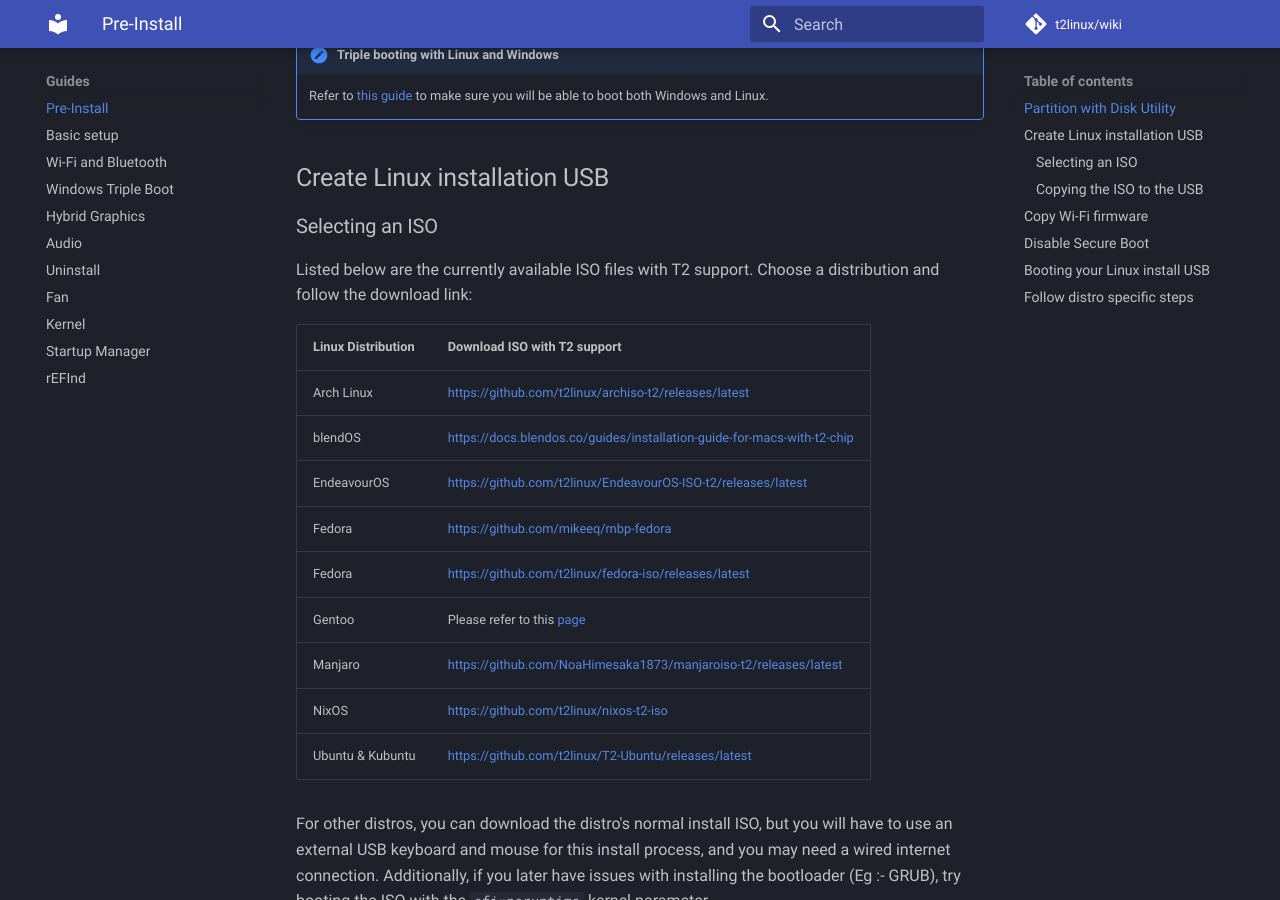
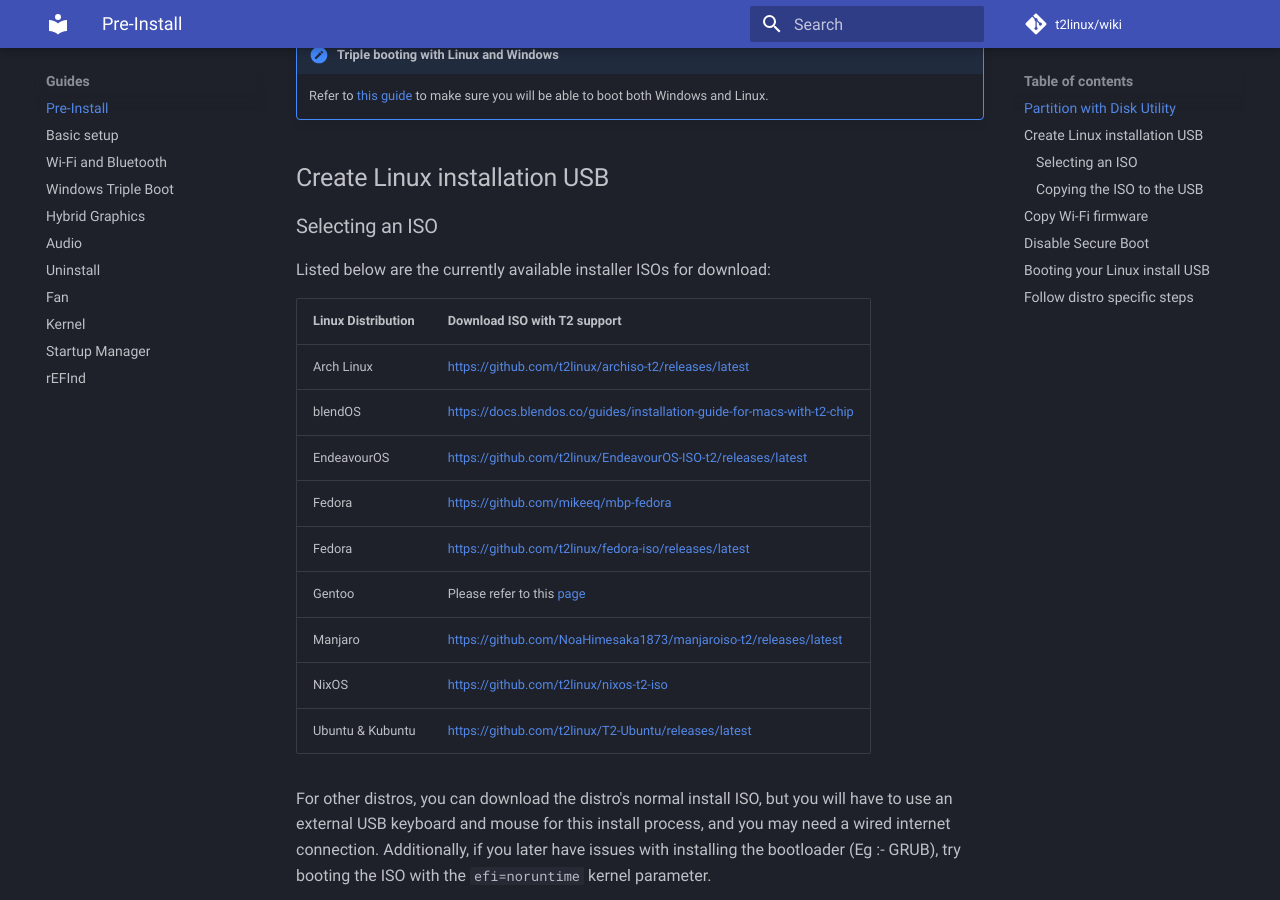
Before and after one commit to t2linux/wiki, an MkDocs documentation site: the page built from docs/guides/preinstall.md, in a window 1280 px wide and 900 px high, scrolled down 544 px. Built offline with MkDocs 1.6.1 and Material for MkDocs 9.7.7, drawn with Linux system fonts in a browser that asks for light colours; comment, search, counter and statistics services are not loaded.

Commit message:
Updated as suggested

```diff
--- a/docs/guides/preinstall.md
+++ b/docs/guides/preinstall.md
@@ -13,7 +13,7 @@ In macOS Disk Utility, [create a partition](https://support.apple.com/guide/disk
 
 ### Selecting an ISO
 
-Listed below are the currently available ISO files with T2 support. Choose a distribution and follow the download link:
+Listed below are the currently available installer ISOs for download:
 
 | Linux Distribution | Download ISO with T2 support |
 | ------------------ | --------------------------- |
```
